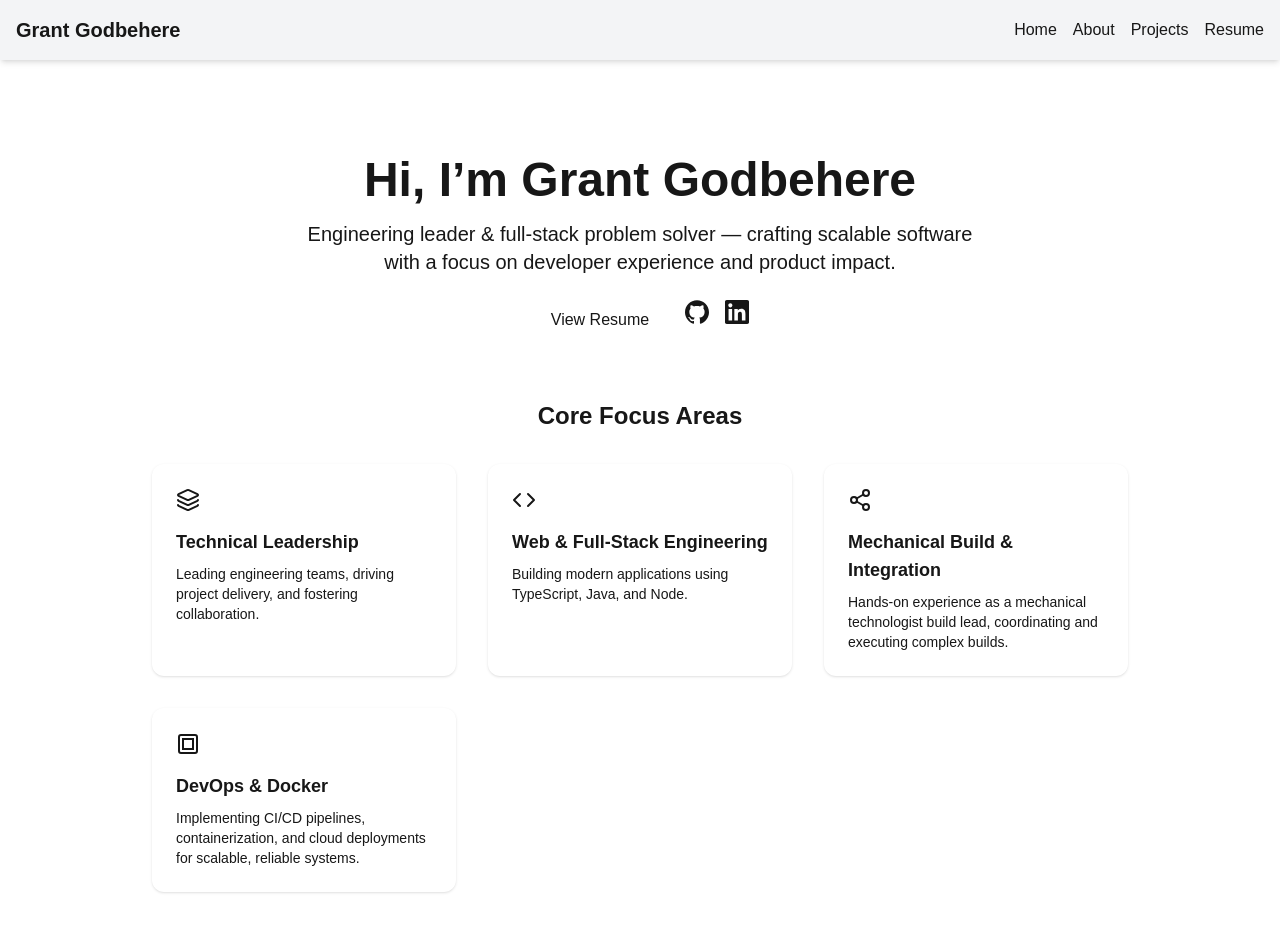
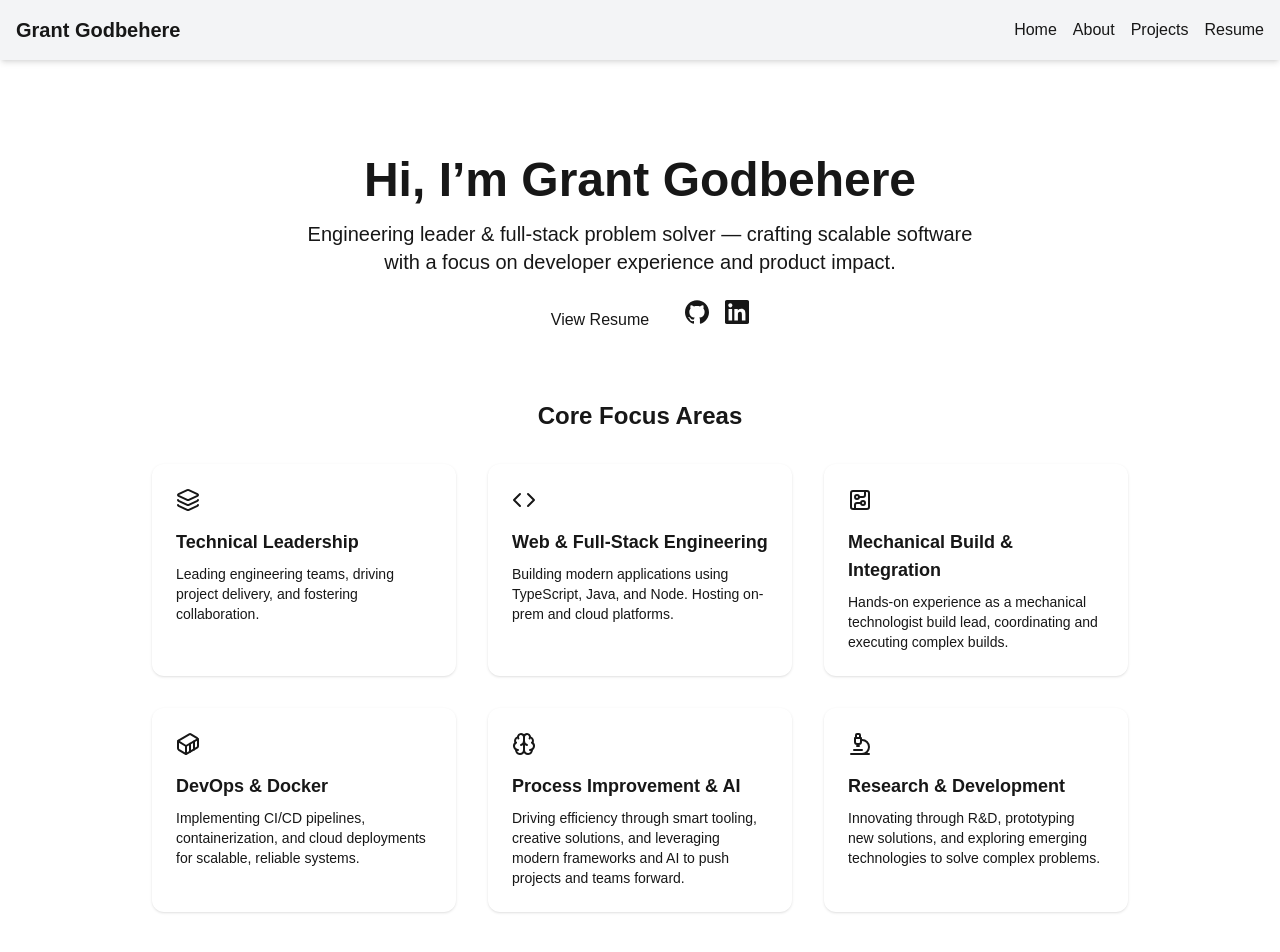
Before and after one commit to godbehere/professional-portfolio, a Next.js app: page / in a window 1280 px wide. Shown: the top 952 px of the page. Built offline with nearby package versions, Linux system fonts and the light colour scheme.

Commit message:
Added new core focus areas, and updated existing ones

```diff
--- a/src/components/LandingPage.tsx
+++ b/src/components/LandingPage.tsx
@@ -1,7 +1,7 @@
 "use client";
 import { projects, timeline } from '@/app/lib/data';
 import { motion } from 'framer-motion';
-import { Code, Layers, Share2 } from 'lucide-react';
+import { Brain, CircuitBoard, Code, Container, Layers, Microscope } from 'lucide-react';
 import Link from 'next/link';
 import { SiGithub, SiLinkedin } from 'react-icons/si';
 
@@ -14,21 +14,31 @@ const skills = [
   {
     icon: <Code className="w-6 h-6 text-accent" />,
     title: 'Web & Full-Stack Engineering',
-    description: 'Building modern applications using TypeScript, Java, and Node.',
+    description: 'Building modern applications using TypeScript, Java, and Node. Hosting on-prem and cloud platforms.',
   },
   {
-    icon: <Share2 className="w-6 h-6 text-accent" />,
+    icon: <CircuitBoard className="w-6 h-6 text-accent" />,
     title: 'Mechanical Build & Integration',
     description: 'Hands-on experience as a mechanical technologist build lead, coordinating and executing complex builds.',
   },
   {
-    icon: <svg className="w-6 h-6 text-accent" fill="none" stroke="currentColor" strokeWidth={2} viewBox="0 0 24 24"><rect x="3" y="3" width="18" height="18" rx="2"/><path d="M7 7h10v10H7z"/></svg>,
+    icon: <Container className="w-6 h-6 text-accent" />,
     title: 'DevOps & Docker',
     description: 'Implementing CI/CD pipelines, containerization, and cloud deployments for scalable, reliable systems.',
   },
+  {
+    icon: <Brain className="w-6 h-6 text-accent" />,
+    title: 'Process Improvement & AI',
+    description: 'Driving efficiency through smart tooling, creative solutions, and leveraging modern frameworks and AI to push projects and teams forward.',
+  },
+  {
+    icon: <Microscope className="w-6 h-6 text-accent" />,
+    title: 'Research & Development',
+    description: 'Innovating through R&D, prototyping new solutions, and exploring emerging technologies to solve complex problems.',
+  },
 ];
 
-const featuredProjects = projects.slice(0, 2);
+const featuredProjects = projects.slice(0, 3);
 
 const timelinePreview = timeline.slice(0, 2);
 
```
